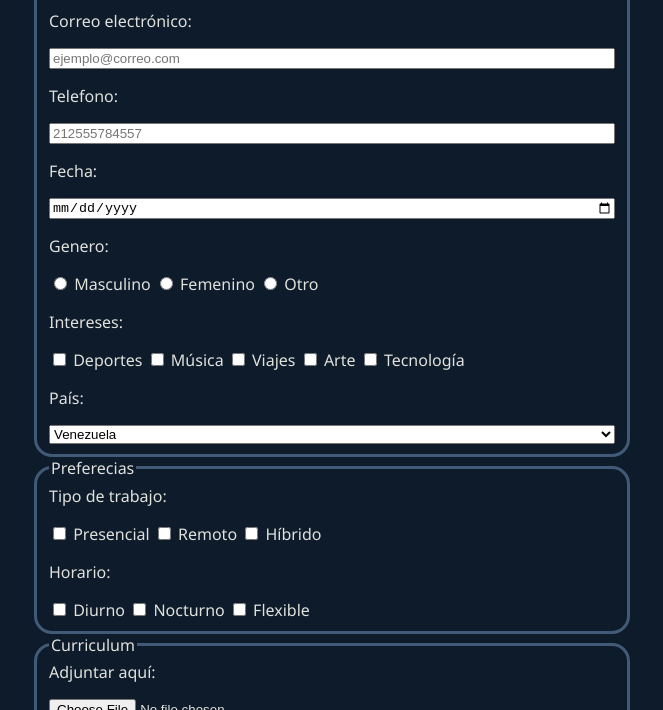
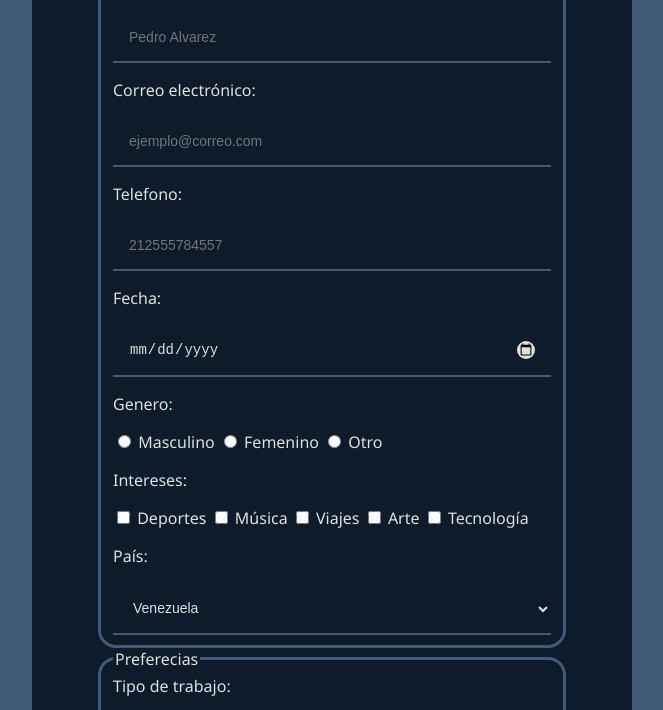
Before and after one commit to pedro3015/mi-formulario, a plain HTML site: page index.html in a window 1280 px wide. Shown: the part 185-895 px from the top of the page, without its empty margins (308-971 px from the left). Drawn offline with Linux system fonts and the light colour scheme.

Commit message:
Add placeholder to date input and update styles for better UI

```diff
--- a/index.html
+++ b/index.html
@@ -41,7 +41,7 @@
         />
 
         <label for="date">Fecha: </label>
-        <input type="date" name="date" id="date" required />
+        <input type="date" name="date" id="date" placeholder="DD/MM/AAAA" required />
 
         <label for="genero">Genero: </label>
         <div class="contenedor">
--- a/styles.css
+++ b/styles.css
@@ -12,7 +12,7 @@
 html {
   box-sizing: border-box;
   font-family: "Noto Sans", sans-serif;
-  background-color: var(--color-background);
+  background-color: var(--color-border);
   color: var(--color-text);
 }
 *,
@@ -32,6 +32,9 @@ form {
   margin: 0 auto;
   width: 100%;
   max-width: 600px;
+  background-color: var(--color-background);
+  border-radius: 25px;
+  padding: 2rem 4rem;
 }
 
 fieldset {
@@ -40,6 +43,49 @@ fieldset {
   gap: 1rem;
   border: 3px solid var(--color-border);
   border-radius: 18px;
+}
+
+input {
+  color: var(--color-text);
+  font-size: var(--font-size-sm);
+  padding: 1rem;
+  background: none;
+  border: none;
+  border-bottom: 2px solid var(--color-border);
+  outline: none;
+  transition: .2s ease-in;
+}
+
+input[type=date]::-webkit-calendar-picker-indicator {
+  background-color: var(--color-text);
+  border-radius: 50%;
+  cursor: pointer;
+}
+
+input:focus {
+  outline-style: none;
+  background-color: var(--color-border);
+  border-bottom: 2px solid var(--color-text);
+}
+
+select {
+  color: var(--color-text);
+  font-size: var(--font-size-sm);
+  background:none;
+  border: none;
+  padding: 1rem;
+  border-bottom: 2px solid var(--color-border);
+  transition:0.1s ease-in-out;
+}
+
+select:focus {
+  outline: none;
+  background-color: var(--color-border);
+  border-bottom: 2px solid var(--color-text);
+}
+
+option {
+  border-radius: 15px;
 }
 
 .botones {
```
